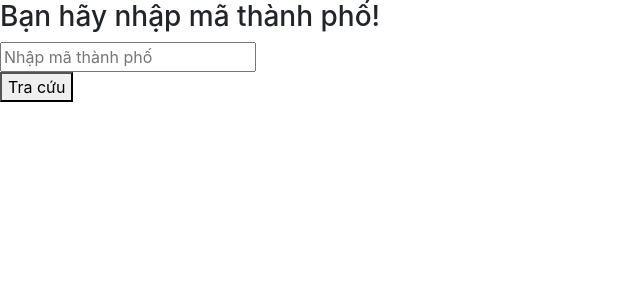
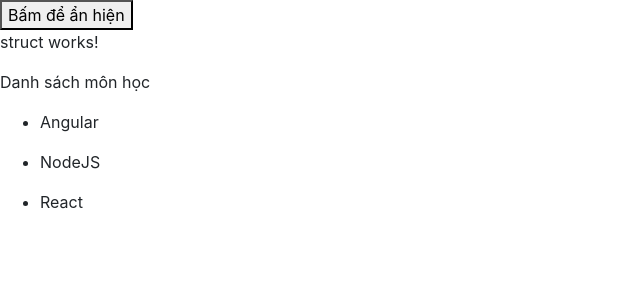
Before and after one commit to thuannxwork/demo-angular, an Angular app: page / in a window 1280 px wide. Shown: the top 300 px of the page, without its empty margins (0-640 px from the left). Built offline with nearby package versions, Linux system fonts and the light colour scheme; no server answers.

Commit message:
finish lesson 17

```diff
--- a/angular.json
+++ b/angular.json
@@ -34,7 +34,6 @@
             "scripts": [
               "./node_modules/jquery/dist/jquery.min.js",
               "./node_modules/bootstrap/dist/js/bootstrap.min.js"
-
             ]
           },
           "configurations": {
@@ -129,6 +128,10 @@
           }
         }
       }
-    }},
-  "defaultProject": "demo-angular"
+    }
+  },
+  "defaultProject": "demo-angular",
+  "cli": {
+    "analytics": "ac1cf9c5-e885-4e53-8fe5-e796351aa99c"
+  }
 }
--- a/src/app/app.component.html
+++ b/src/app/app.component.html
@@ -1,3 +1,4 @@
 <!-- <app-word></app-word> -->
 <!-- <app-user-form></app-user-form> -->
-<app-weather></app-weather>
+<!-- <app-weather></app-weather> -->
+<app-struct></app-struct>
--- a/src/app/app.module.ts
+++ b/src/app/app.module.ts
@@ -8,13 +8,15 @@ import { AppComponent } from './app.component';
 import { WordComponent } from './word/word.component';
 import { UserFormComponent } from './user-form/user-form.component';
 import { WeatherComponent } from './weather/weather.component';
+import { StructComponent } from './struct/struct.component';
 
 @NgModule({
   declarations: [
     AppComponent,
     WordComponent,
     UserFormComponent,
-    WeatherComponent
+    WeatherComponent,
+    StructComponent
   ],
   imports: [
     BrowserModule,
--- /dev/null
+++ b/src/app/struct/struct.component.html
@@ -0,0 +1,8 @@
+<button (click)="isShow = !isShow">Bấm để ẩn hiện </button>
+<p *ngIf="isShow">struct works!</p>
+<p>Danh sách môn học</p>
+<ul>
+    <li *ngFor="let subject of arrSubjects">
+        <p>{{ subject }}</p>
+    </li>
+</ul>
--- /dev/null
+++ b/src/app/struct/struct.component.ts
@@ -0,0 +1,18 @@
+import { Component, OnInit } from '@angular/core';
+
+@Component({
+  selector: 'app-struct',
+  templateUrl: './struct.component.html',
+  styleUrls: ['./struct.component.scss']
+})
+export class StructComponent implements OnInit {
+
+  constructor() { }
+
+  ngOnInit() {
+  }
+
+  isShow = true;
+  arrSubjects = ['Angular', 'NodeJS', 'React'];
+
+}
--- a/src/app/user-form/user-form.component.html
+++ b/src/app/user-form/user-form.component.html
@@ -2,8 +2,12 @@
 <!-- <br> -->
 <input placeholder="Enter username 2" [(ngModel)]="name" #txtUsername>
 <!-- <h3 [style.color]="changeHighlight() ? 'red' : 'black'"> -->
-<h3 [style.color]="changeHighlight() ? 'red' : 'blue'">
-    Your name is: {{ name }}
+<!-- <h3 [style.color]="changeHighlight() ? 'red' : 'blue'">
+    Your name is 1: {{ name }}
+</h3> -->
+<h3 [ngStyle]="changeHighlight() ? evenStyle : oddStyle">
+    Your name is 2: {{ name }}
 </h3>
 <code>{{ txtUsername.value | json }}</code>
-<div [class]="changeHighlight() ? 'circle' : 'square'"></div>
+<!-- <div [class]="changeHighlight() ? 'circle' : 'square'"></div> -->
+<div [ngClass]="currentClass"></div>
--- a/src/app/user-form/user-form.component.ts
+++ b/src/app/user-form/user-form.component.ts
@@ -22,9 +22,15 @@ export class UserFormComponent implements OnInit {
 
   isHighlight = true;
 
+  evenStyle = { color: 'red'};
+  oddStyle = { color: 'black'};
+
+
   changeHighlight(){
     this.isHighlight = this.name.length % 2 === 0;
     console.log(this.isHighlight);
     return this.isHighlight;
   }
+
+  currentClass = {circle: !this.changeHighlight(), square: this.changeHighlight()}
 }
```
Also changed, not shown: src/app/struct/struct.component.scss (added), 1 other file (tests, documents, lock files or other folders).
